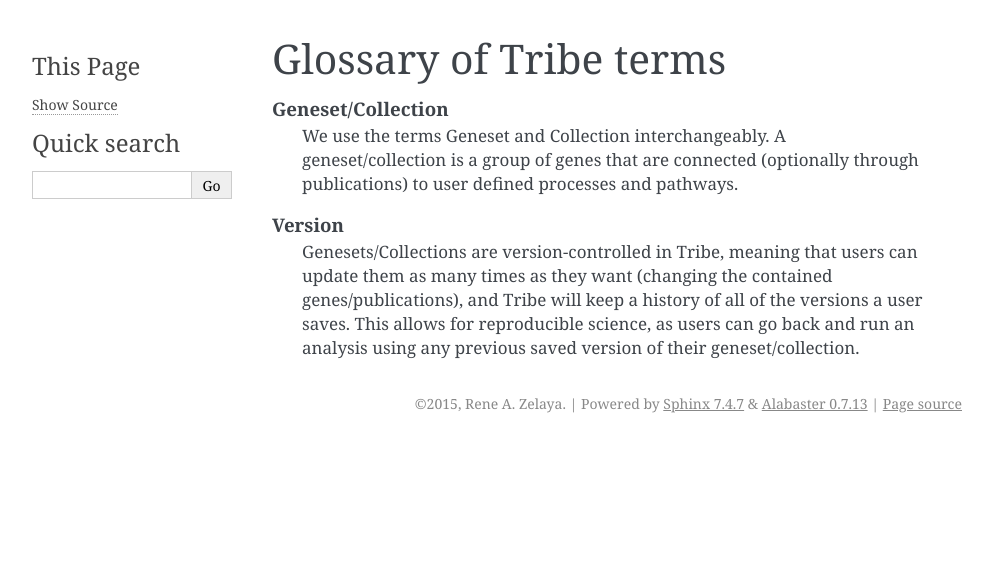
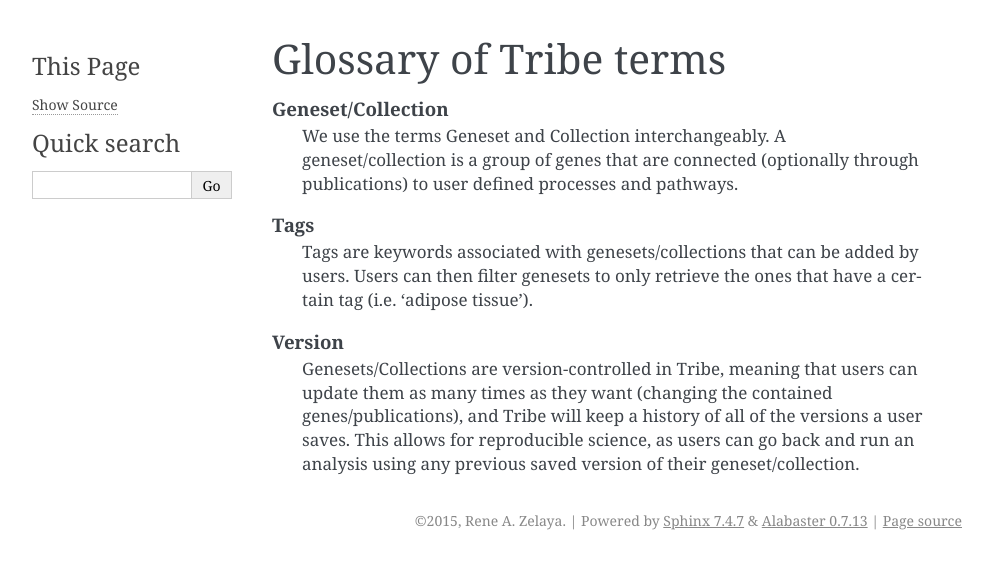
Before and after one commit to greenelab/tribe, a Sphinx documentation site: the page built from docs/source/glossary.rst, in a window 1280 px wide. Shown: the top 569 px of the page, without its empty margins (148-1140 px from the left). Built offline with Sphinx 7.4.7, drawn with Linux system fonts in a browser that asks for light colours.

Commit message:
Reformatting glossary page to fit the 80-character-per-line max and adding 'Tags' definition.

```diff
--- a/docs/source/glossary.rst
+++ b/docs/source/glossary.rst
@@ -4,7 +4,19 @@ Glossary of Tribe terms
 .. glossary::
 
     Geneset/Collection
-        We use the terms Geneset and Collection interchangeably. A geneset/collection is a group of genes that are connected (optionally through publications) to user defined processes and pathways.
+        We use the terms Geneset and Collection interchangeably. A
+        geneset/collection is a group of genes that are connected (optionally
+        through publications) to user defined processes and pathways.
+
+    Tags
+        Tags are keywords associated with genesets/collections that can be
+        added by users. Users can then filter genesets to only retrieve the
+        ones that have a certain tag (i.e. 'adipose tissue').
 
     Version
-        Genesets/Collections are version-controlled in Tribe, meaning that users can update them as many times as they want (changing the contained genes/publications), and Tribe will keep a history of all of the versions a user saves. This allows for reproducible science, as users can go back and run an analysis using any previous saved version of their geneset/collection.
+        Genesets/Collections are version-controlled in Tribe, meaning that
+        users can update them as many times as they want (changing the
+        contained genes/publications), and Tribe will keep a history of all of
+        the versions a user saves. This allows for reproducible science, as
+        users can go back and run an analysis using any previous saved version
+        of their geneset/collection.
```
